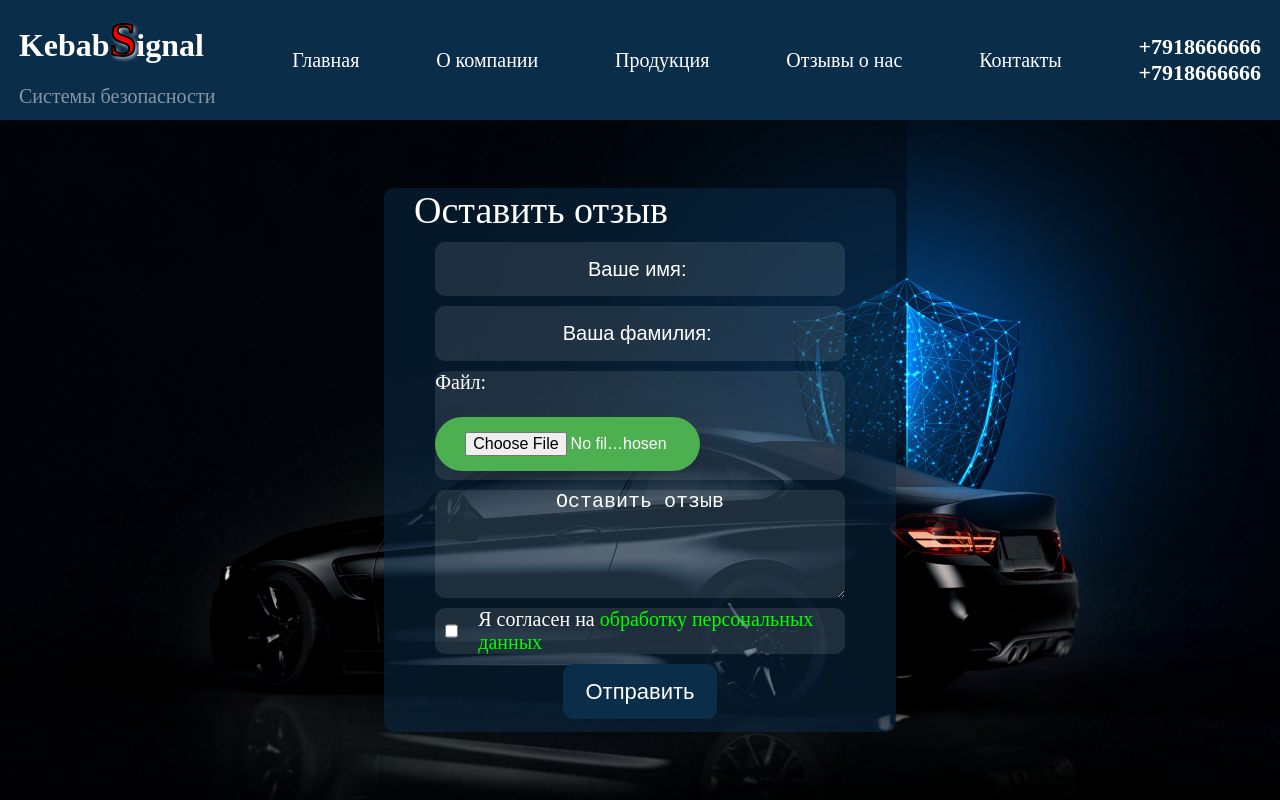
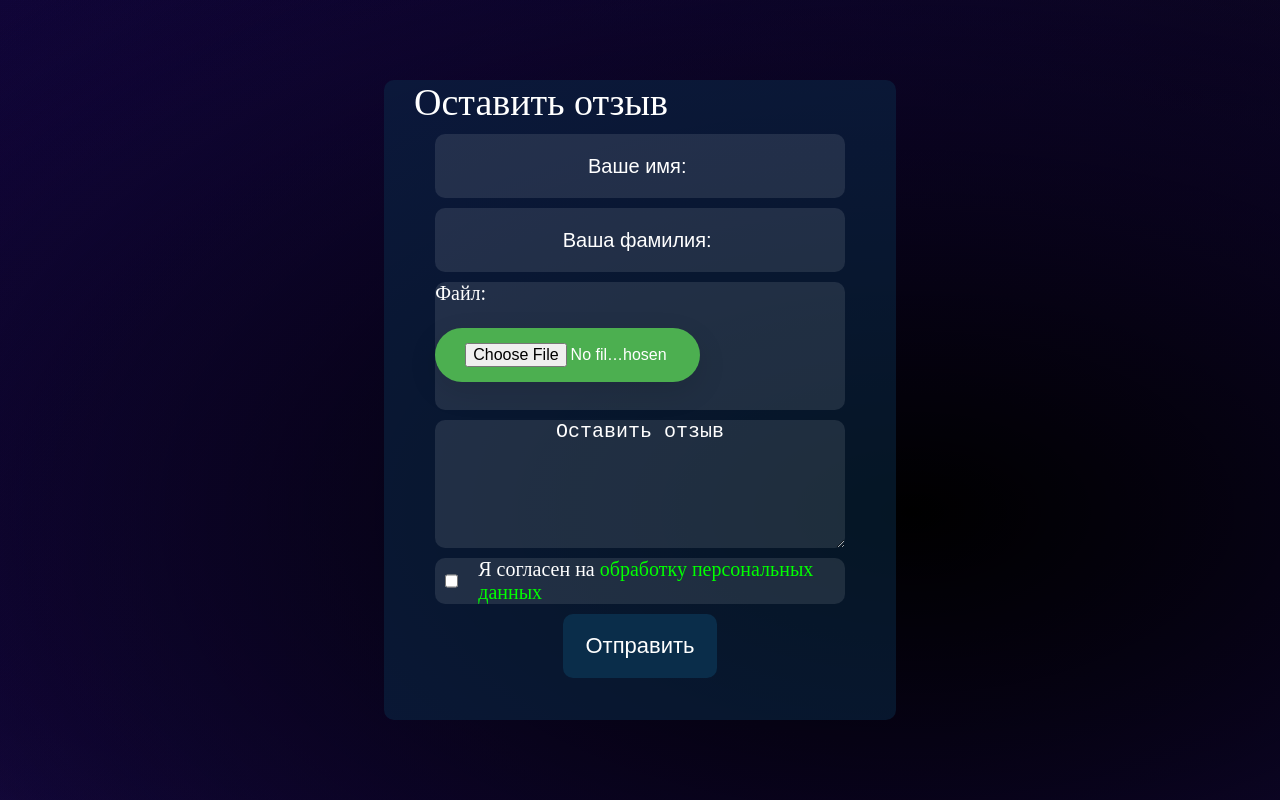
Before and after one commit to Kebablk/anti-theft-systems, a plain HTML site: page index.html in a window 1280 px wide. Drawn offline with Linux system fonts and the light colour scheme.

Commit message:
fix bags feedbacks

```diff
--- a/feedbackForms.css
+++ b/feedbackForms.css
@@ -3,54 +3,69 @@
   margin: 0;
 }
 
-.menu {
+.feedback-page {
   width: 100%;
-  height: 15dvh;
-  background-color: rgb(10, 45, 74);
-  display: flex;
-  justify-content: center;
-  align-items: center;
-  gap: 6%;
-}
-
-.menu > a {
-  text-decoration: none;
-  color: white;
-  font-size: 20px;
-  transition: 0.2s;
-  &:hover {
-    transform: scale(1.1);
-  }
-}
-
-.name {
-  font-size: 32px;
-  color: white;
-}
-
-.system {
-  color: rgba(255, 255, 255, 50%);
-  font-size: 20px;
-}
-
-.letterBig {
-  font-size: 48px;
-  color: red;
-  text-shadow: 2px 2px 4px white;
-  font-weight: bold;
-  -webkit-text-stroke: 2px black;
-}
-
-.tel {
-  font-size: 22px;
-  font-weight: bold;
-  color: white;
-}
-
-.page1 {
-  width: 100%;
-  height: 85dvh;
-  background-image: url(Header.jpg);
+  height: 100dvh;
+  background: radial-gradient(
+      at 71.23868271756542% 64.02136035063948%,
+      hsla(0, 0%, 0%, 1) 0%,
+      hsla(0, 0%, 0%, 0) 100%
+    ),
+    radial-gradient(
+      at 70.31866964539668% 72.53587536283219%,
+      hsla(253.33333333333334, 84.37500000000001%, 12.549019607843137%, 1) 0%,
+      hsla(253.33333333333334, 84.37500000000001%, 12.549019607843137%, 0) 100%
+    ),
+    radial-gradient(
+      at 93.15579023466466% 88.00370981129258%,
+      hsla(253.15068493150685, 78.49462365591397%, 18.23529411764706%, 1) 0%,
+      hsla(253.15068493150685, 78.49462365591397%, 18.23529411764706%, 0) 100%
+    ),
+    radial-gradient(
+      at 44.415468078050814% 82.12011607008677%,
+      hsla(253.33333333333334, 84.37500000000001%, 12.549019607843137%, 1) 0%,
+      hsla(253.33333333333334, 84.37500000000001%, 12.549019607843137%, 0) 100%
+    ),
+    radial-gradient(
+      at 7.48099369139873% 25.302918707535238%,
+      hsla(253.33333333333334, 84.37500000000001%, 12.549019607843137%, 1) 0%,
+      hsla(253.33333333333334, 84.37500000000001%, 12.549019607843137%, 0) 100%
+    ),
+    radial-gradient(
+      at 91.91144252987132% 11.806729671508187%,
+      hsla(0, 0%, 0%, 1) 0%,
+      hsla(0, 0%, 0%, 0) 100%
+    ),
+    radial-gradient(
+      at 27.66249298185889% 3.065116008157287%,
+      hsla(253.33333333333334, 84.37500000000001%, 12.549019607843137%, 1) 0%,
+      hsla(253.33333333333334, 84.37500000000001%, 12.549019607843137%, 0) 100%
+    ),
+    radial-gradient(
+      at 20.878413812473575% 81.10919231188062%,
+      hsla(253.15068493150685, 78.49462365591397%, 18.23529411764706%, 1) 0%,
+      hsla(253.15068493150685, 78.49462365591397%, 18.23529411764706%, 0) 100%
+    ),
+    radial-gradient(
+      at 20.206140506923177% 9.431990233985887%,
+      hsla(253.33333333333334, 84.37500000000001%, 12.549019607843137%, 1) 0%,
+      hsla(253.33333333333334, 84.37500000000001%, 12.549019607843137%, 0) 100%
+    ),
+    radial-gradient(
+      at 94.81760190514615% 47.07790937072207%,
+      hsla(253.33333333333334, 84.37500000000001%, 12.549019607843137%, 1) 0%,
+      hsla(253.33333333333334, 84.37500000000001%, 12.549019607843137%, 0) 100%
+    ),
+    radial-gradient(
+      at 13.991316714400725% 62.436736081663334%,
+      hsla(0, 0%, 0%, 1) 0%,
+      hsla(0, 0%, 0%, 0) 100%
+    ),
+    radial-gradient(
+      at 26.67357056016413% 27.45124562355511%,
+      hsla(253.33333333333334, 84.37500000000001%, 12.549019607843137%, 1) 0%,
+      hsla(253.33333333333334, 84.37500000000001%, 12.549019607843137%, 0) 100%
+    );
   background-size: cover;
   background-position: center;
   display: flex;
@@ -58,8 +73,7 @@
   align-items: center;
 }
 
-
-.formBlock{
+.formBlock {
   width: 40%;
   height: 80%;
   background-color: rgba(10, 45, 74, 50%);
@@ -70,14 +84,14 @@
   gap: 10px;
 }
 
-.leave-feadback{
+.leave-feadback {
   color: white;
   font-size: 38px;
   align-self: flex-start;
   text-indent: 30px;
 }
 
-.input-for-name{
+.input-for-name {
   width: 80%;
   height: 10%;
   border-radius: 10px;
@@ -86,15 +100,14 @@
   color: white;
   font-size: 20px;
   background-color: rgba(255, 255, 255, 10%);
-    &::placeholder{
+  &::placeholder {
     font-size: 20px;
     text-align: center;
     color: white;
   }
 }
 
-
-.input-for-surname{
+.input-for-surname {
   width: 80%;
   height: 10%;
   border-radius: 10px;
@@ -103,14 +116,14 @@
   color: white;
   font-size: 20px;
   background-color: rgba(255, 255, 255, 10%);
-    &::placeholder{
+  &::placeholder {
     font-size: 20px;
     text-align: center;
     color: white;
   }
 }
 
-.fileBox{
+.fileBox {
   width: 80%;
   height: 20%;
   border-radius: 10px;
@@ -123,7 +136,7 @@
   flex-direction: column;
 }
 
-.FileButton{
+.FileButton {
   /* width: 50%;
     height: 80%;
     color: rgb(10, 45, 74); */
@@ -131,15 +144,15 @@
   padding: 15px 30px;
   border: none;
   border-radius: 50px;
-  background: #4CAF50;
+  background: #4caf50;
   color: white;
   font-size: 16px;
   cursor: pointer;
-  box-shadow: 0 10px 30px rgba(0,0,0,0.1);
+  box-shadow: 0 10px 30px rgba(0, 0, 0, 0.1);
   transition: all 0.3s ease;
 }
 
-.feadbackBox{
+.feadbackBox {
   width: 80%;
   height: 20%;
   border-radius: 10px;
@@ -148,14 +161,14 @@
   color: white;
   font-size: 20px;
   background-color: rgba(255, 255, 255, 10%);
-    &::placeholder{
+  &::placeholder {
     font-size: 20px;
     text-align: center;
     color: white;
   }
 }
 
-.privacy{
+.privacy {
   width: 80%;
   height: fit-content;
   border-radius: 10px;
@@ -166,16 +179,16 @@
   gap: 20px;
 }
 
-input[type="checkbox"]{
+input[type="checkbox"] {
   margin-left: 10px;
   accent-color: lime;
 }
 
-.magicText{
+.magicText {
   color: lime;
 }
 
-.btn-send{
+.btn-send {
   width: 30%;
   height: 10%;
   background-color: rgb(10, 45, 74);
@@ -184,7 +197,7 @@ input[type="checkbox"]{
   outline: none;
   border: none;
   border-radius: 10px;
-    &:hover{
+  &:hover {
     transform: scale(1.1);
     transition-duration: 0.2s;
   }
--- a/index.html
+++ b/index.html
@@ -1,4 +1,4 @@
-<!doctype html>
+<!DOCTYPE html>
 <html lang="en">
   <head>
     <meta charset="UTF-8" />
@@ -11,44 +11,37 @@
     <link rel="stylesheet" type="text/css" href="feedbackForms.css" />
   </head>
   <body>
-    <header>
-      <nav class="menu">
-        <div class="nameCompany">
-          <h2 class="name">Kebab<span class="letterBig">S</span>ignal</h2>
-          <br />
-          <span class="system">Системы безопасности</span>
-        </div>
-        <a href="#">Главная</a>
-        <a href="#">О компании</a>
-        <a href="#">Продукция</a>
-        <a href="#">Отзывы о нас</a>
-        <a href="#">Контакты</a>
-        <div class="telephoneBlock">
-          <span class="tel">+7918666666</span><br />
-          <span class="tel">+7918666666</span>
-        </div>
-      </nav>
-    </header>
-    <main>
-      <section id="hero">
-        <div class="page1">
+    <section id="form-feedback">
+      <div class="feedback-page">
         <div class="formBlock">
           <span class="leave-feadback">Оставить отзыв</span>
-            <input class="input-for-name" type="text" placeholder="Ваше имя: " required>
-            <input class="input-for-surname" type="text" placeholder="Ваша фамилия: " required>
+          <input
+            class="input-for-name"
+            type="text"
+            placeholder="Ваше имя: "
+            required
+          />
+          <input
+            class="input-for-surname"
+            type="text"
+            placeholder="Ваша фамилия: "
+            required
+          />
           <div class="fileBox">
-              <span class="file">Файл: </span> <br>
-              <input type="file" class="FileButton">
+            <span class="file">Файл: </span> <br />
+            <input type="file" class="FileButton" />
           </div>
           <textarea class="feadbackBox" placeholder="Оставить отзыв"></textarea>
           <div class="privacy">
-              <input type="checkbox" required>
-              <span>Я согласен на <span class="magicText">обработку персональных данных</span></span>
+            <input type="checkbox" required />
+            <span
+              >Я согласен на
+              <span class="magicText">обработку персональных данных</span></span
+            >
           </div>
           <button type="button" class="btn-send">Отправить</button>
         </div>
       </div>
     </section>
-    </main>
   </body>
 </html>
```
Lines whose indentation alone changed are shown as unchanged.
